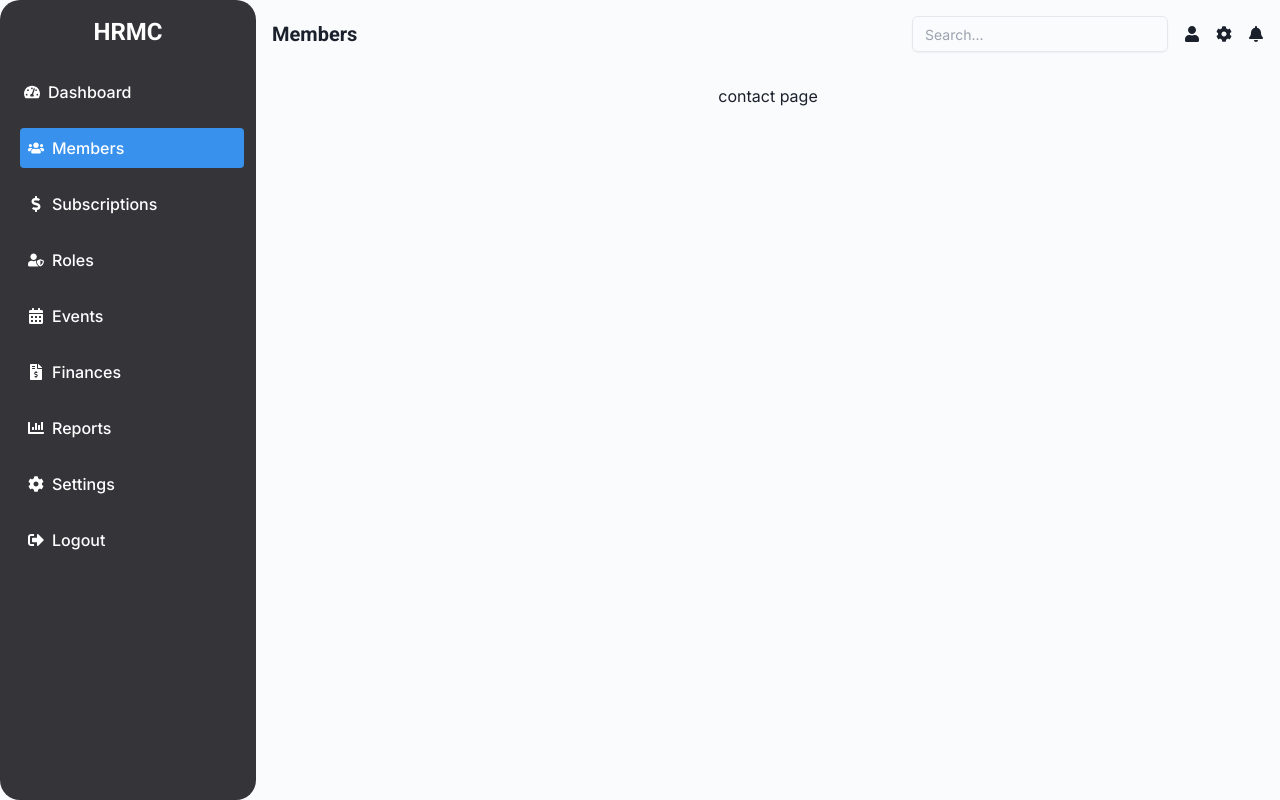
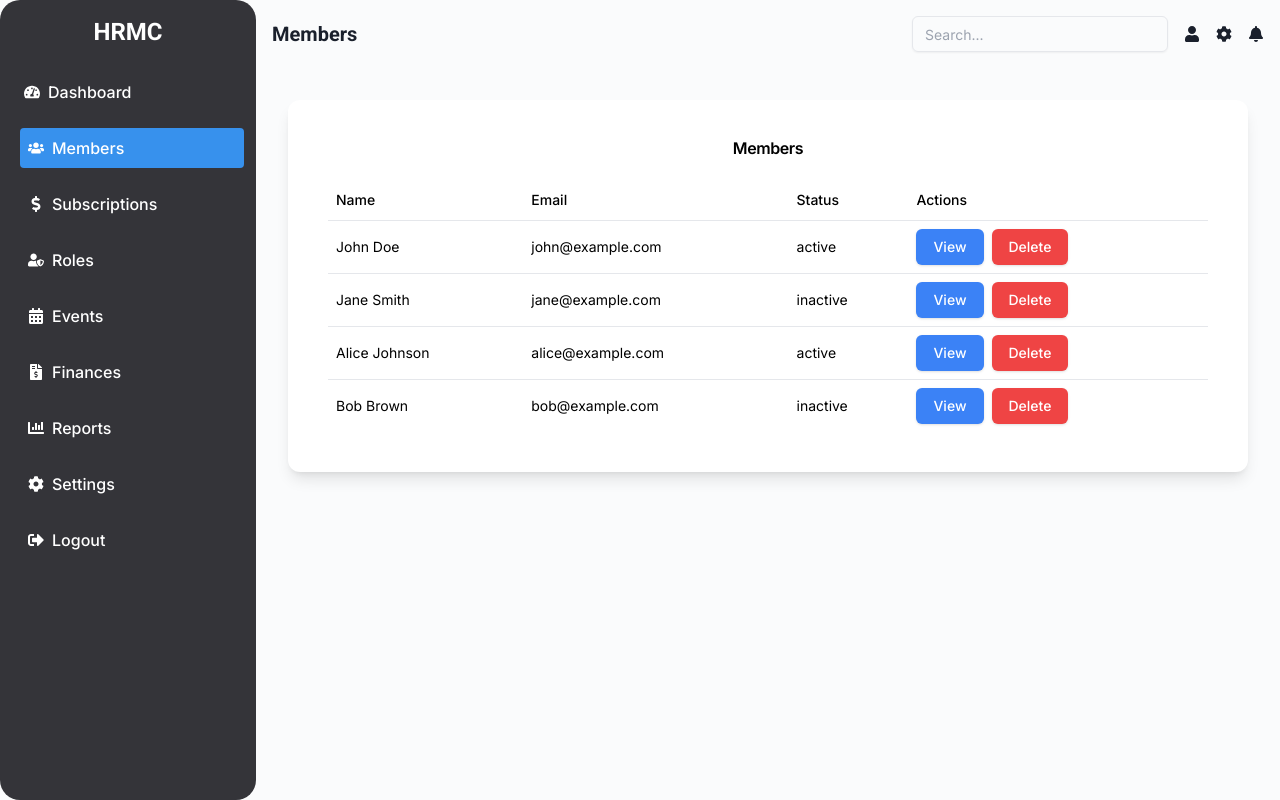
Before and after one commit to swathysukumaran/HRMC, a React (Vite) app in the folder front-end/: page /members in a window 1280 px wide. Built offline with nearby package versions, Linux system fonts and the light colour scheme.

Commit message:
Create Members page

```diff
--- a/front-end/package.json
+++ b/front-end/package.json
@@ -11,6 +11,7 @@
   },
   "dependencies": {
     "@radix-ui/react-navigation-menu": "^1.2.2",
+    "@radix-ui/react-slot": "^1.1.1",
     "chart.js": "^4.4.7",
     "class-variance-authority": "^0.7.1",
     "clsx": "^2.1.1",
--- a/front-end/src/App.tsx
+++ b/front-end/src/App.tsx
@@ -3,12 +3,13 @@
 import Layout from "./app-components/shared/Layout";
 import Dashboard from "./app-components/Dashboard";
 import Members from "./app-components/Members";
+import MemberDetail from "./app-components/MemberDetail";
 import Subscriptions from "./app-components/Subscriptions";
 import Roles from "./app-components/Roles";
 import Events from "./app-components/Events";
 import Finances from "./app-components/Finances";
 import Reports from "./app-components/Reports";
-import Settings from "./app-components/settings";
+import Settings from "./app-components/Settings";
 
 function App() {
   return (
@@ -17,6 +18,7 @@
         <Routes>
           <Route path="/dashboard" element={<Dashboard />} />
           <Route path="/members" element={<Members />} />
+          <Route path="/members/:id" element={<MemberDetail />} />
           <Route path="/subscriptions" element={<Subscriptions />} />
           <Route path="/roles" element={<Roles />} />
           <Route path="/events" element={<Events />} />
--- /dev/null
+++ b/front-end/src/app-components/MemberDetail.tsx
@@ -0,0 +1,76 @@
+import React, { useState, useEffect } from "react";
+import { useParams, useNavigate } from "react-router-dom";
+import { Card, CardContent, CardHeader, CardTitle } from "@/components/ui/card";
+import { Button } from "@/components/ui/button";
+
+function MemberDetail() {
+  const { id } = useParams();
+  const navigate = useNavigate();
+  const [member, setMember] = useState<{
+    id: number;
+    name: string;
+    email: string;
+    status: string;
+  } | null>(null);
+
+  // Mock data
+  const mockMembers = [
+    { id: 1, name: "John Doe", email: "john@example.com", status: "active" },
+    {
+      id: 2,
+      name: "Jane Smith",
+      email: "jane@example.com",
+      status: "inactive",
+    },
+    {
+      id: 3,
+      name: "Alice Johnson",
+      email: "alice@example.com",
+      status: "active",
+    },
+    { id: 4, name: "Bob Brown", email: "bob@example.com", status: "inactive" },
+  ];
+
+  useEffect(() => {
+    // Simulate fetching data from an API
+    const memberData = id
+      ? mockMembers.find((m) => m.id === parseInt(id)) || null
+      : null;
+    setMember(memberData);
+  }, [id]);
+
+  const handleEdit = () => {
+    // Navigate to edit page or open edit form
+    console.log("Edit member:", member);
+  };
+
+  if (!member) {
+    return <p>Loading...</p>;
+  }
+
+  return (
+    <div className="p-4 space-y-8">
+      <Card className="bg-white text-black p-4 rounded-xl shadow-lg border-0">
+        <CardHeader>
+          <CardTitle>Member Details</CardTitle>
+        </CardHeader>
+        <CardContent>
+          <p className="text-lg font-bold">{member.name}</p>
+          <p className="text-sm text-gray-500">{member.email}</p>
+          <p className="text-sm text-gray-500">{member.status}</p>
+          <Button className="mt-4 bg-blue-500 text-white" onClick={handleEdit}>
+            Edit
+          </Button>
+          <Button
+            className="mt-4 ml-2 bg-gray-500 text-white"
+            onClick={() => navigate(-1)}
+          >
+            Back
+          </Button>
+        </CardContent>
+      </Card>
+    </div>
+  );
+}
+
+export default MemberDetail;
--- a/front-end/src/app-components/Members.tsx
+++ b/front-end/src/app-components/Members.tsx
@@ -1,9 +1,86 @@
-import React from "react";
+import React, { useState, useEffect } from "react";
+import { Card, CardContent, CardHeader, CardTitle } from "@/components/ui/card";
+import { Button } from "@/components/ui/button";
+import {
+  Table,
+  TableBody,
+  TableCell,
+  TableHead,
+  TableHeader,
+  TableRow,
+} from "@/components/ui/table";
+import { useNavigate } from "react-router-dom";
 
 function Members() {
+  const [members, setMembers] = useState<
+    { id: number; name: string; email: string; status: string }[]
+  >([]);
+  const navigate = useNavigate();
+
+  // Mock data
+  const mockMembers = [
+    { id: 1, name: "John Doe", email: "john@example.com", status: "active" },
+    {
+      id: 2,
+      name: "Jane Smith",
+      email: "jane@example.com",
+      status: "inactive",
+    },
+    {
+      id: 3,
+      name: "Alice Johnson",
+      email: "alice@example.com",
+      status: "active",
+    },
+    { id: 4, name: "Bob Brown", email: "bob@example.com", status: "inactive" },
+  ];
+
+  useEffect(() => {
+    // Simulate fetching data from an API
+    setMembers(mockMembers);
+  }, []);
+
+  const handleView = (id: number) => {
+    navigate(`/members/${id}`);
+  };
+
   return (
-    <div>
-      <p>contact page</p>
+    <div className="p-4 space-y-8">
+      <Card className="bg-white text-black p-4 rounded-xl shadow-lg border-0">
+        <CardHeader>
+          <CardTitle>Members</CardTitle>
+        </CardHeader>
+        <CardContent>
+          <Table>
+            <TableHeader>
+              <TableRow>
+                <TableHead className="text-left">Name</TableHead>
+                <TableHead className="text-left">Email</TableHead>
+                <TableHead className="text-left">Status</TableHead>
+                <TableHead className="text-left">Actions</TableHead>
+              </TableRow>
+            </TableHeader>
+            <TableBody>
+              {members.map((member) => (
+                <TableRow key={member.id}>
+                  <TableCell className="text-left">{member.name}</TableCell>
+                  <TableCell className="text-left">{member.email}</TableCell>
+                  <TableCell className="text-left">{member.status}</TableCell>
+                  <TableCell className="text-left">
+                    <Button
+                      className="mr-2 bg-blue-500 text-white"
+                      onClick={() => handleView(member.id)}
+                    >
+                      View
+                    </Button>
+                    <Button className="bg-red-500 text-white">Delete</Button>
+                  </TableCell>
+                </TableRow>
+              ))}
+            </TableBody>
+          </Table>
+        </CardContent>
+      </Card>
     </div>
   );
 }
--- a/front-end/src/app-components/Settings.tsx
+++ b/front-end/src/app-components/Settings.tsx
@@ -1,4 +1,4 @@
-function settings() {
+function Settings() {
   return (
     <div>
       <p>settings</p>
@@ -6,4 +6,4 @@
   );
 }
 
-export default settings;
+export default Settings;
--- /dev/null
+++ b/front-end/src/components/ui/button.tsx
@@ -0,0 +1,57 @@
+import * as React from "react"
+import { Slot } from "@radix-ui/react-slot"
+import { cva, type VariantProps } from "class-variance-authority"
+
+import { cn } from "@/lib/utils"
+
+const buttonVariants = cva(
+  "inline-flex items-center justify-center gap-2 whitespace-nowrap rounded-md text-sm font-medium transition-colors focus-visible:outline-none focus-visible:ring-1 focus-visible:ring-ring disabled:pointer-events-none disabled:opacity-50 [&_svg]:pointer-events-none [&_svg]:size-4 [&_svg]:shrink-0",
+  {
+    variants: {
+      variant: {
+        default:
+          "bg-primary text-primary-foreground shadow hover:bg-primary/90",
+        destructive:
+          "bg-destructive text-destructive-foreground shadow-sm hover:bg-destructive/90",
+        outline:
+          "border border-input bg-background shadow-sm hover:bg-accent hover:text-accent-foreground",
+        secondary:
+          "bg-secondary text-secondary-foreground shadow-sm hover:bg-secondary/80",
+        ghost: "hover:bg-accent hover:text-accent-foreground",
+        link: "text-primary underline-offset-4 hover:underline",
+      },
+      size: {
+        default: "h-9 px-4 py-2",
+        sm: "h-8 rounded-md px-3 text-xs",
+        lg: "h-10 rounded-md px-8",
+        icon: "h-9 w-9",
+      },
+    },
+    defaultVariants: {
+      variant: "default",
+      size: "default",
+    },
+  }
+)
+
+export interface ButtonProps
+  extends React.ButtonHTMLAttributes<HTMLButtonElement>,
+    VariantProps<typeof buttonVariants> {
+  asChild?: boolean
+}
+
+const Button = React.forwardRef<HTMLButtonElement, ButtonProps>(
+  ({ className, variant, size, asChild = false, ...props }, ref) => {
+    const Comp = asChild ? Slot : "button"
+    return (
+      <Comp
+        className={cn(buttonVariants({ variant, size, className }))}
+        ref={ref}
+        {...props}
+      />
+    )
+  }
+)
+Button.displayName = "Button"
+
+export { Button, buttonVariants }
--- /dev/null
+++ b/front-end/src/components/ui/table.tsx
@@ -0,0 +1,120 @@
+import * as React from "react"
+
+import { cn } from "@/lib/utils"
+
+const Table = React.forwardRef<
+  HTMLTableElement,
+  React.HTMLAttributes<HTMLTableElement>
+>(({ className, ...props }, ref) => (
+  <div className="relative w-full overflow-auto">
+    <table
+      ref={ref}
+      className={cn("w-full caption-bottom text-sm", className)}
+      {...props}
+    />
+  </div>
+))
+Table.displayName = "Table"
+
+const TableHeader = React.forwardRef<
+  HTMLTableSectionElement,
+  React.HTMLAttributes<HTMLTableSectionElement>
+>(({ className, ...props }, ref) => (
+  <thead ref={ref} className={cn("[&_tr]:border-b", className)} {...props} />
+))
+TableHeader.displayName = "TableHeader"
+
+const TableBody = React.forwardRef<
+  HTMLTableSectionElement,
+  React.HTMLAttributes<HTMLTableSectionElement>
+>(({ className, ...props }, ref) => (
+  <tbody
+    ref={ref}
+    className={cn("[&_tr:last-child]:border-0", className)}
+    {...props}
+  />
+))
+TableBody.displayName = "TableBody"
+
+const TableFooter = React.forwardRef<
+  HTMLTableSectionElement,
+  React.HTMLAttributes<HTMLTableSectionElement>
+>(({ className, ...props }, ref) => (
+  <tfoot
+    ref={ref}
+    className={cn(
+      "border-t bg-muted/50 font-medium [&>tr]:last:border-b-0",
+      className
+    )}
+    {...props}
+  />
+))
+TableFooter.displayName = "TableFooter"
+
+const TableRow = React.forwardRef<
+  HTMLTableRowElement,
+  React.HTMLAttributes<HTMLTableRowElement>
+>(({ className, ...props }, ref) => (
+  <tr
+    ref={ref}
+    className={cn(
+      "border-b transition-colors hover:bg-muted/50 data-[state=selected]:bg-muted",
+      className
+    )}
+    {...props}
+  />
+))
+TableRow.displayName = "TableRow"
+
+const TableHead = React.forwardRef<
+  HTMLTableCellElement,
+  React.ThHTMLAttributes<HTMLTableCellElement>
+>(({ className, ...props }, ref) => (
+  <th
+    ref={ref}
+    className={cn(
+      "h-10 px-2 text-left align-middle font-medium text-muted-foreground [&:has([role=checkbox])]:pr-0 [&>[role=checkbox]]:translate-y-[2px]",
+      className
+    )}
+    {...props}
+  />
+))
+TableHead.displayName = "TableHead"
+
+const TableCell = React.forwardRef<
+  HTMLTableCellElement,
+  React.TdHTMLAttributes<HTMLTableCellElement>
+>(({ className, ...props }, ref) => (
+  <td
+    ref={ref}
+    className={cn(
+      "p-2 align-middle [&:has([role=checkbox])]:pr-0 [&>[role=checkbox]]:translate-y-[2px]",
+      className
+    )}
+    {...props}
+  />
+))
+TableCell.displayName = "TableCell"
+
+const TableCaption = React.forwardRef<
+  HTMLTableCaptionElement,
+  React.HTMLAttributes<HTMLTableCaptionElement>
+>(({ className, ...props }, ref) => (
+  <caption
+    ref={ref}
+    className={cn("mt-4 text-sm text-muted-foreground", className)}
+    {...props}
+  />
+))
+TableCaption.displayName = "TableCaption"
+
+export {
+  Table,
+  TableHeader,
+  TableBody,
+  TableFooter,
+  TableHead,
+  TableRow,
+  TableCell,
+  TableCaption,
+}
```
Also changed, not shown: 1 other file (tests, documents, lock files or other folders).
